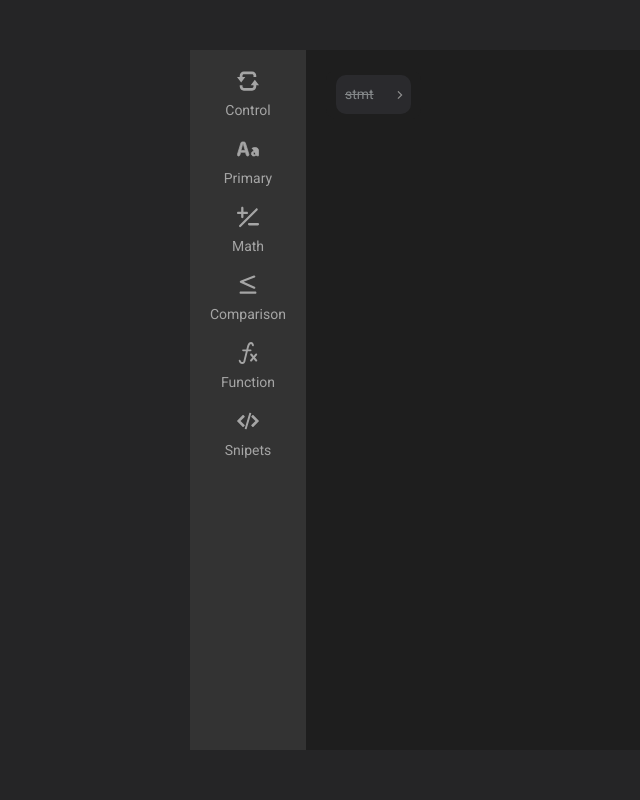
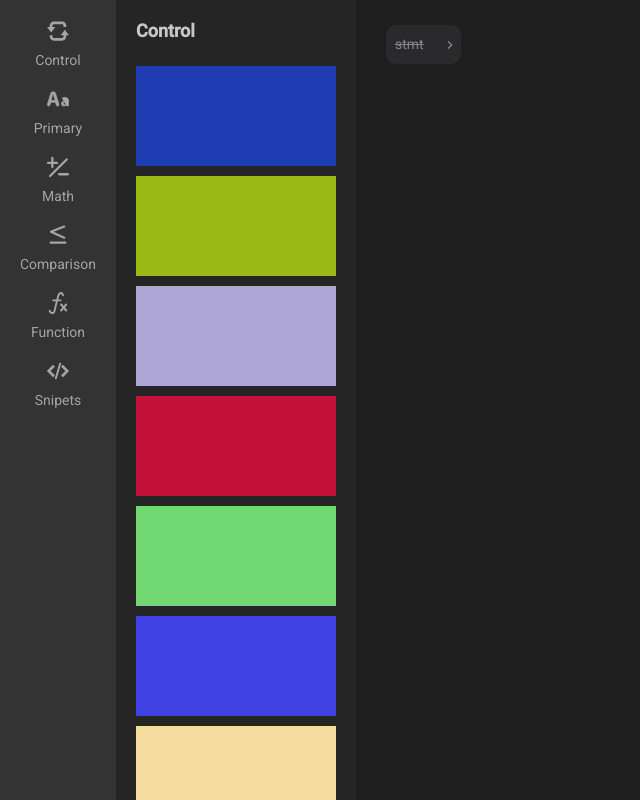
Before and after one commit to yiannakall/MSC-Visual-Code-Chips, a plain HTML site: page index.html in a window 1280 px wide. Shown: the whole page, without its empty margins (0-640 px from the left). Drawn offline with nearby package versions, Linux system fonts and the light colour scheme.

Commit message:
Toolbox block container and auto-syncing with toolbox menu

```diff
--- a/Editor/Toolbox/Toolbox.js
+++ b/Editor/Toolbox/Toolbox.js
@@ -3,14 +3,18 @@ import { EditorElement } from "../EditorElements/EditorElement.js";
 import { MenuCategory } from "./MenuCategory.js";
 
 export class Toolbox {
-    categories = [];
+    categories = {};
     blocks = {};
+    $scrollTargets = {};
 
     selectedCategory;
 
     $container;
+    $toolbox;
     $toolboxMenu;
     $blockContainer;
+
+    autoScrolling = false;
 
     /**
      *
@@ -21,24 +25,47 @@ export class Toolbox {
 
         if (categories){
             for (let category of categories){
-                this.categories.push(new MenuCategory(category.name, category.icon, '#A5A5A5'))
+                this.categories[category.name] = (new MenuCategory(category.name, category.icon, '#A5A5A5'));
                 this.blocks[category.name] = category.blocks;
             }
         }
 
         this.$container = $container;
         this.InitializeView_();
+
+        this.$blockContainer.on('scroll', () => {
+            if (!this.autoScrolling){
+                let scrollTop = this.$blockContainer.scrollTop();
+                let offsetTop = this.$blockContainer.offset().top;
+
+                let closestCategory, min;
+                for (let category in this.$scrollTargets){
+                    let categoryY = this.$scrollTargets[category].offset().top + scrollTop - offsetTop - 20;
+                    let offset = Math.ceil(scrollTop - categoryY);
+                    if (min === undefined || (offset >= 0 && offset < min)){
+                        closestCategory = category;
+                        min = offset;
+                    }
+                }
+                this.Select_(this.categories[closestCategory]);
+            }
+        });
     }
 
     InitializeView_(){
+        this.$toolbox = $('<div/>').addClass('toolbox');
         this.$toolboxMenu = $('<div/>').addClass('toolbox-menu');
-        this.$blockContainer = $('<div/>').addClass('block-container');
-        this.$container.append(this.$toolboxMenu);
-        this.$container.append(this.$blockContainer);
+        this.$blockContainer = $('<div/>').addClass('toolbox-blocks');
+
+        this.$toolbox.append(this.$toolboxMenu);
+        this.$toolbox.append(this.$blockContainer);
+        this.$container.append(this.$toolbox);
     }
 
     RenderToolboxMenu(){
-        for (let category of this.categories) {
+        for (let categoryName in this.categories) {
+            let category = this.categories[categoryName];
+
             let $categoryContainer = $('<div/>').addClass('category-container');
             category.Render($categoryContainer);
 
@@ -46,13 +73,44 @@ export class Toolbox {
 
             category.GetView().on('click', () => {
                 this.Select_(category);
-                //TODO show blocks based on category.GetName();
+                this.autoScrolling = true;
+                this.$blockContainer.animate(
+                    {
+                        scrollTop: this.$scrollTargets[categoryName].offset().top
+                                    + this.$blockContainer.scrollTop()
+                                    - this.$blockContainer.offset().top
+                                    - 20
+                    },
+                    400,
+                    () => {
+                        this.autoScrolling = false;
+                    }
+                )
             });
+        }
+    }
+
+    RenderBlocks(){
+        for (let category in this.blocks){
+            let $wholeCategory = $('<div/>').addClass('category');
+            let $scrollTarget = $('<div/>').html(category).addClass('category-name');
+            let $categoryBlocks = $('<div/>').addClass('category-blocks');
+
+            let blocks = this.blocks[category];
+            for (let b of blocks){
+                b.Render($categoryBlocks);
+            }
+
+            $wholeCategory.append($scrollTarget, $categoryBlocks);
+            this.$blockContainer.append($wholeCategory);
+
+            this.$scrollTargets[category] = $scrollTarget;
         }
     }
 
     Render() {
         this.RenderToolboxMenu();
+        this.RenderBlocks();
     }
 
     Select_(category){
--- a/app.js
+++ b/app.js
@@ -14,6 +14,30 @@ $(document).ready(function () {
         return $.fn.textWidth.fakeEl.width();
     };
 
+    {
+        // temporary code for simulating toolbox blocks until blocks can be written into and loaded from JSON form
+        let rect = {
+            RandomInt(min, max) {
+                return Math.floor(Math.random() * (max - min) ) + min;
+            },
+            Render($continaer) {
+                let $div = $('<div/>').css({
+                    'background-color':
+                        `rgb( ${this.RandomInt(0,255)}, ${this.RandomInt(0,255)}, ${this.RandomInt(0,255)} )`,
+                    'width': '200px',
+                    'height': '100px'
+                });
+                $continaer.append($div)
+            }
+        }
+
+        for (let toolboxInfo of config.toolbox) {
+            let n = rect.RandomInt(5, 15);
+            for (let i = 0; i < n; i++)
+                toolboxInfo.blocks.push(rect);
+        }
+    }
+
     CodeChips.Inject(
         $('#injection-div'),
         {
--- a/editor.css
+++ b/editor.css
@@ -1,5 +1,5 @@
 body{
-    background-color: #252526;
+    background-color: #415F68;
     height: 100vh;
     margin: 0;
     display: flex;
@@ -8,8 +8,8 @@ body{
 }
 
 #injection-div {
-    height: 700px;
-    width: 900px;
+    height: 100vh;
+    width: 100vw;
 }
 
 .group{
@@ -51,21 +51,6 @@ body{
     box-sizing: border-box;
 }
 
-.workspace::-webkit-scrollbar {
-    width: 12px;
-    height: 12px;
-}
-
-.workspace::-webkit-scrollbar-corner {
-    background-color: transparent;
-}
-
-.workspace::-webkit-scrollbar-thumb {
-    background-color: #424242;
-    border-radius: 4px;
-    height: 10px;
-}
-
 .workspace > .fill {
     width: inherit;
     height:inherit;
@@ -74,7 +59,7 @@ body{
 
 
 .toolboxspace{
-    background-color: #333333;
+    background-color: white;
 }
 
 .workspace > .group {
@@ -241,6 +226,11 @@ body{
     user-select: none;
 }
 
+.toolbox {
+    display: flex;
+    height: 100%;
+}
+
 .toolbox-menu {
     position: relative;
     display: flex;
@@ -252,6 +242,7 @@ body{
     height: 100%;
     padding: 20px 20px;
     width: fit-content;
+    background-color: #333333;
 
     -webkit-box-sizing: border-box;
     -moz-box-sizing: border-box;
@@ -270,3 +261,48 @@ body{
     display: flex;
     align-items: center;
 }
+
+.toolbox-blocks {
+    padding: 20px 20px;
+    background-color: #252526;
+    overflow: auto;
+
+    display: flex;
+    flex-direction: column;
+    gap: 25px;
+}
+
+.toolbox-blocks .category-name {
+    font-size: 18px;
+    font-weight: bold;
+    color: #C7C7C7;
+}
+
+.toolbox-blocks .category {
+    display: flex;
+    flex-direction: column;
+    gap: 25px;
+}
+
+.toolbox-blocks .category-blocks {
+    display: flex;
+    flex-direction: column;
+    gap: 10px;
+}
+
+/********************************* SCROLLBARS *********************************/
+
+.workspace::-webkit-scrollbar, .toolbox-blocks::-webkit-scrollbar{
+    width: 12px;
+    height: 12px;
+}
+
+.workspace::-webkit-scrollbar-corner, .toolbox-blocks::-webkit-scrollbar-corner{
+    background-color: transparent;
+}
+
+.workspace::-webkit-scrollbar-thumb, .toolbox-blocks::-webkit-scrollbar-thumb{
+    background-color: #424242;
+    border-radius: 4px;
+    height: 10px;
+}
```
